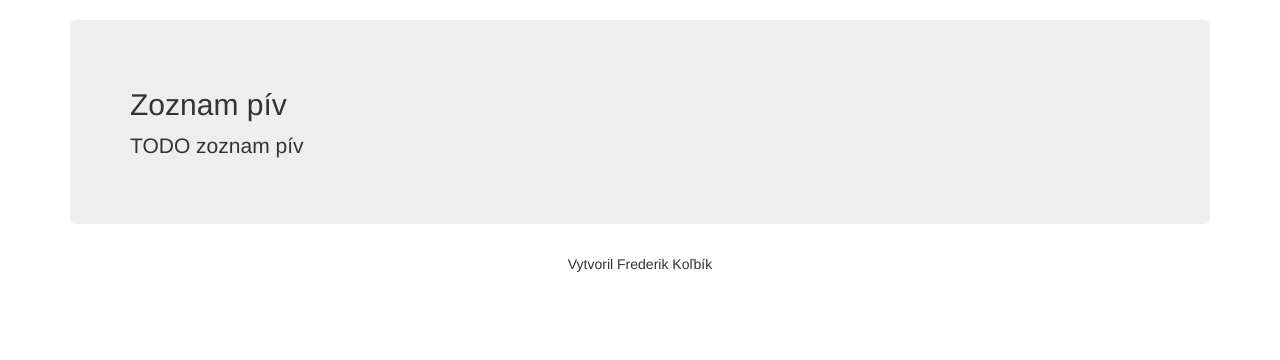
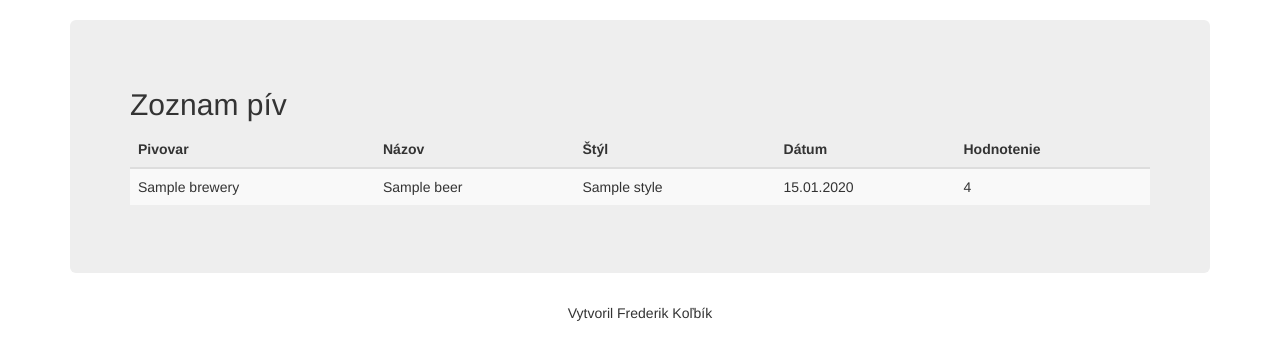
Before and after one commit to kolibrik7/Ratebeer, a Django app: template beers/templates/beers/zoznam.html in a window 1280 px wide. Shown: the part 52-412 px from the top of the page. Run offline with Django 3.2, Linux system fonts and the light colour scheme; the template is opened without the code that fills it: most values are stand-ins (such as "Sample title", 1, 10 or a date in 2020); some libraries are stand-ins or nearby versions.

Commit message:
urobeny zakladny zoznam ohodnotenych piv

```diff
--- a/beers/templates/beers/zoznam.html
+++ b/beers/templates/beers/zoznam.html
@@ -7,5 +7,44 @@
 {% block content %}
 	<h2>Zoznam pív</h2>
 
-	<p>TODO zoznam pív</p>
+	{% if beer_list %}
+
+		<table id="ohodnotene_piva" class="table table-striped table-hover tablesorter">
+			<thead>
+				<tr>
+					<th>Pivovar</th>
+					<th>Názov</th>
+					<th>Štýl</th>
+					<th data-sorter="shortDate" data-date-format="ddmmyyyy">Dátum</th>
+					<th>Hodnotenie</th>
+				</tr>
+			</thead>
+
+			<tbody>
+				{% for beer in beer_list %}
+					<tr>
+						<td>{{ beer.brewery }}</td>
+						<td>{{ beer.name }}</td>
+						<td>{{ beer.style }}</td>
+						<td>{{ beer.date|date:"d.m.Y" }}</td>
+						<td>{{ beer.rating }}</td>
+					</tr>
+				{% endfor %}
+			</tbody>
+		</table>
+
+	{% else %}
+		<p>Žiadne ohodnotené pivá.</p>
+	{% endif %}
+
 {% endblock %}
+
+{% block scripts %}
+	{% load staticfiles %}
+	<script type="text/javascript" src="{% static 'beers/js/jquery.tablesorter.js' %}"></script>
+{% endblock %}
+
+{% block javascript %}
+	$("#ohodnotene_piva").tablesorter();
+
+{% endblock %}
--- a/beers/views.py
+++ b/beers/views.py
@@ -5,7 +5,8 @@ from .models import Beer
 from .forms import BeerForm
 
 def zoznam(request):
-	return render(request, "beers/zoznam.html")
+	beer_list = Beer.objects.all()
+	return render(request, "beers/zoznam.html", {'beer_list': beer_list})
 
 def pridanie_piva(request):
 	if request.method == "POST":
```
